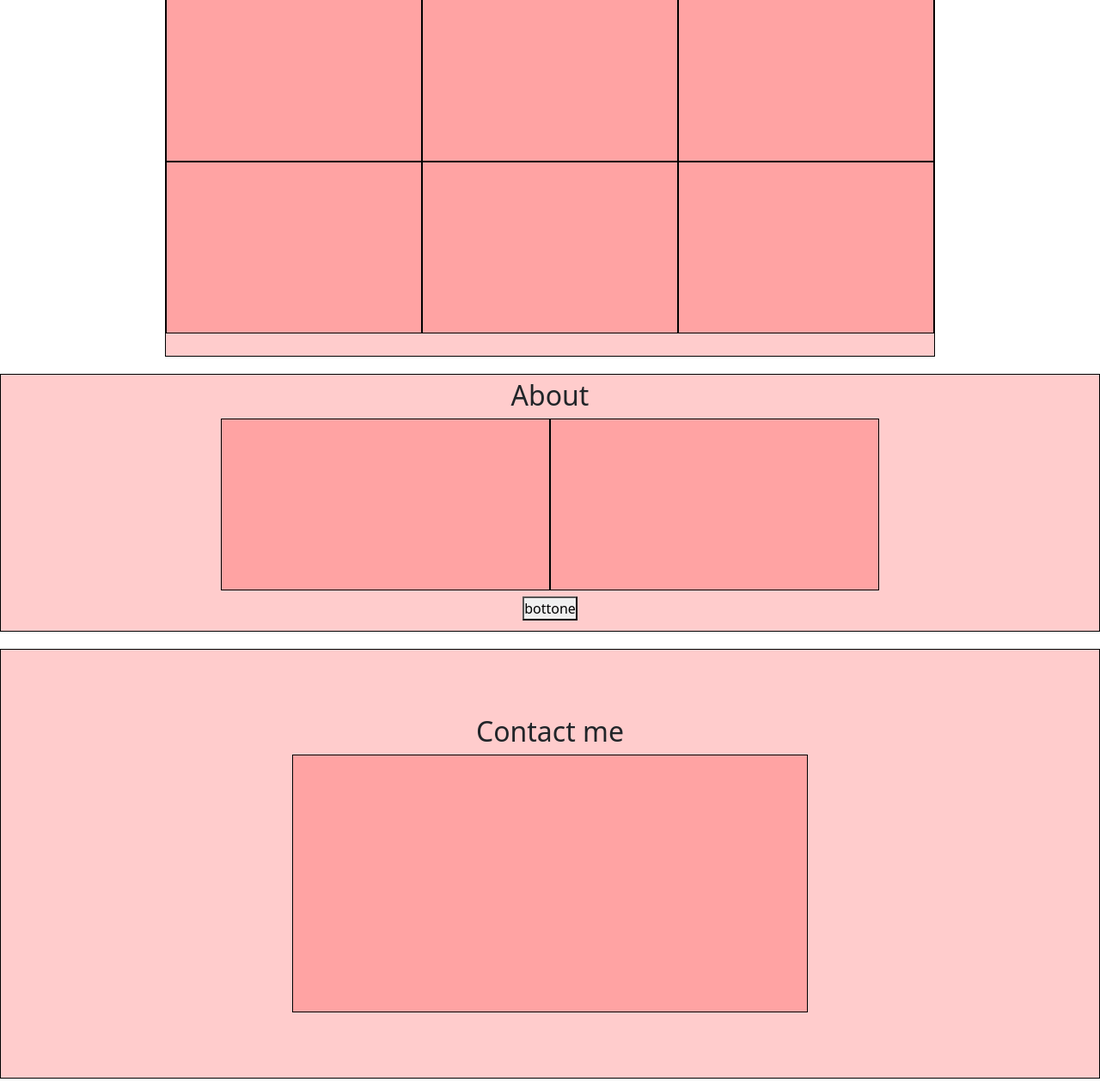
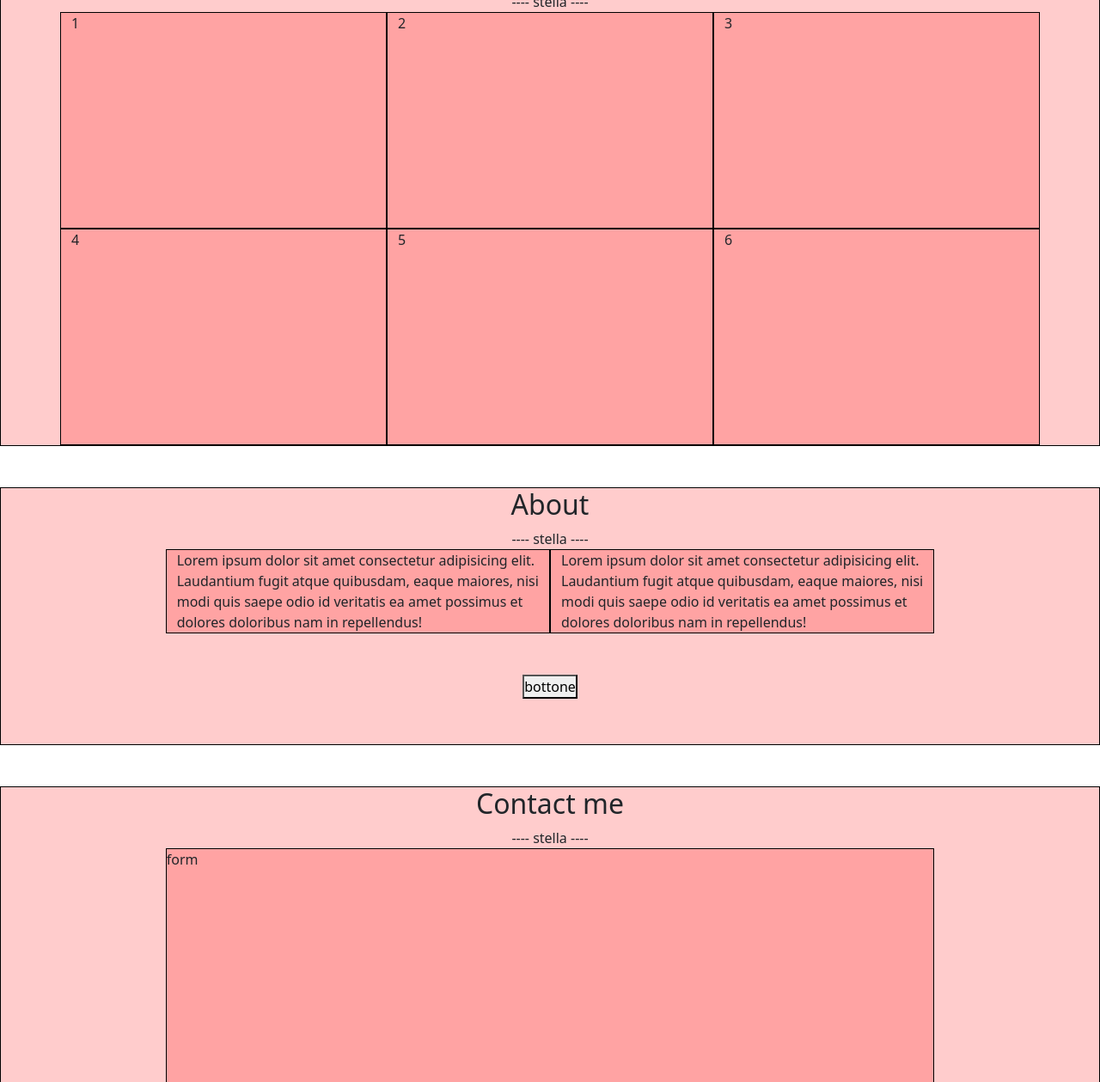
Before and after one commit to Guidocode/html-css-bootstrap-freelancer, a plain HTML site: page index.html in a window 1280 px wide. Shown: the part 635-1894 px from the top of the page at 86% size. Drawn offline with nearby package versions, Linux system fonts and the light colour scheme.

Commit message:
Miglioramento struttura

```diff
--- a/css/general.css
+++ b/css/general.css
@@ -3,3 +3,8 @@
   padding: 0;
   box-sizing: border-box;
 }
+
+.gb-container{
+  width: 70%;
+  margin: 0 auto;
+}
--- a/css/style.css
+++ b/css/style.css
@@ -10,11 +10,6 @@ header{
   z-index: 999;
 }
 
-.container-header{
-  width: 70%;
-  margin: 0 auto;
-}
-
 
 
 
@@ -25,10 +20,7 @@ header{
 */
 .jumbotron{
   height: 450px;
-  /* justify-content: center; */
-  align-items: center;
   margin-top: 80px;
-  margin-bottom: 20px;
 }
 
 .container-jumbo{
@@ -50,59 +42,18 @@ header{
 /*
   MAIN
 */
-section h2{
-  text-align: center;
-}
-
-#portfolio,
-#about,
-#contact-me{
-  flex-direction: column;
-  justify-content: center;
-}
-
-
 /* Portfolio */
-#portfolio{
-  width: 70%;
-  margin: 0 auto;
-  margin-bottom: 20px;
+.gb-card{
+  height: 250px;
 }
 /* /Portfolio  */
 
 
 /* About  */
-#about{
-  margin-bottom: 20px;
-}
-
-#about .content{
-  width: 60%;
-  margin: 0 auto;
-}
 /* /About  */
 
 
 /* Contact me  */
-#contact-me{
-  margin-bottom: 20px;
-}
-
-#contact-me .content{
-  /* justify-content: center; */
-  /* align-items: center; */
-}
-
-.container-contact-me{
-  width: 600px;
-  margin: 0 auto;
-}
-
-/* Senza usare bootstrap  */
-/* .content-contact-me{
-  width: 500px;
-  height: 300px;
-} */
 /* /Contact me  */
 
 
@@ -115,16 +66,8 @@ section h2{
   FOOTER
 */
 /* Footer top  */
-.footer-top{
-  width: 65%;
-  margin: 0 auto;
-}
 /* /Footer top  */
 
 
 /* Footer bottom  */
-.footer-bottom{
-  justify-content: center;
-  align-items: center;
-}
 /* /Footer bottom  */
--- a/css/utilities.css
+++ b/css/utilities.css
@@ -30,22 +30,3 @@
 .h500{
   min-height: 500px;
 }
-
-
-.boot-dbg-s{
-  background-color: rgba(255, 0, 0, .2);
-  border: 1px solid black;
-  height: 30px;
-}
-
-.boot-dbg-m{
-  background-color: rgba(255, 0, 0, .2);
-  border: 1px solid black;
-  height: 200px;
-}
-
-.boot-dbg-l{
-  background-color: rgba(255, 0, 0, .2);
-  border: 1px solid black;
-  height: 300px;
-}
--- a/index.html
+++ b/index.html
@@ -21,23 +21,24 @@
 
   <header class="debug">header
     <div class="container-header">
-      <div class="container">
-        <div class="row">
-          <div class="col-xs-3 col-sm-3 boot-dbg-s"></div>
-          <div class="col-xs-1 offset-xs-8 col-sm-3 offset-sm-6 boot-dbg-s"></div>
+      <nav class="container">
+        <div class="row justify-content-between align-items-center">
+          <div class="col-10 col-md-6 debug">sx</div>
+          <div class="col-6 text-end d-none d-md-block debug">dx</div>
+          <div class="col-2 text-end d-md-none debug">h</div>
         </div>
-      </div>
+      </nav>
     </div>
   </header>
 
 
   <!-- Jumbotron  -->
-  <div class="jumbotron d-flex debug"> Jumbo
+  <div class="jumbotron mb-5 d-flex align-items-center debug"> Jumbo
 
     <div class="container-jumbo">
       <div class="container">
         <div class="row">
-          <div class="col-sm-12 boot-dbg-l"></div>
+          <div class="col-sm-12 debug h300"></div>
         </div>
       </div>
     </div>
@@ -51,54 +52,76 @@
   <main>
 
     <!-- Portfolio  -->
-    <section id="portfolio" class="d-flex debug h500">
+    <section id="portfolio" class="mb-5 debug h500">
 
-      <div><h2>Portfolio</h2></div>
-      <div class="container">
-        <div class="row">
-          <div class="col-sm-6 col-md-4 boot-dbg-m"></div>
-          <div class="col-sm-6 col-md-4 boot-dbg-m"></div>
-          <div class="col-sm-6 col-md-4 boot-dbg-m"></div>
-          <div class="col-sm-6 col-md-4 boot-dbg-m"></div>
-          <div class="col-sm-6 col-md-4 boot-dbg-m"></div>
-          <div class="col-sm-6 col-md-4 boot-dbg-m"></div>
+      <div class="container text-center">
+        <h2>Portfolio</h2>
+        <div>---- stella ----</div>
+      </div>
+
+        <!-- Card  -->
+        <div class="container">
+          <div class="row row-cols-1 row-cols-md-2 row-cols-lg-3">
+            <div class="col debug">
+              <div class="gb-card">1</div>
+            </div>
+            <div class="col debug">
+              <div class="gb-card">2</div>
+            </div>
+            <div class="col debug">
+              <div class="gb-card">3</div>
+            </div>
+            <div class="col debug">
+              <div class="gb-card">4</div>
+            </div>
+            <div class="col debug">
+              <div class="gb-card">5</div>
+            </div>
+            <div class="col debug">
+              <div class="gb-card">6</div>
+            </div>
+          </div>
         </div>
-      </div>
+        <!-- /Card  -->
+
     </section>
     <!-- /Portfolio  -->
 
 
     <!-- About  -->
-    <section id="about" class="d-flex debug h300">
+    <section id="about" class="mb-5 debug h300">
 
-      <div><h2>About</h2></div>
-      <div class="content">
-        <div class="container">
-          <div class="row">
-            <div class="col-sm-6 boot-dbg-m"></div>
-            <div class="col-sm-6 boot-dbg-m"></div>
+      <div class="container text-center">
+        <h2>About</h2>
+        <div>---- stella ----</div>
+      </div>
+
+      <div class="gb-container">
+        <div class="container-fluid">
+          <div class="row row-cols-1 row-cols-md-2">
+            <div class="col debug">Lorem ipsum dolor sit amet consectetur adipisicing elit. Laudantium fugit atque quibusdam, eaque maiores, nisi modi quis saepe odio id veritatis ea amet possimus et dolores doloribus nam in repellendus!</div>
+            <div class="col debug">Lorem ipsum dolor sit amet consectetur adipisicing elit. Laudantium fugit atque quibusdam, eaque maiores, nisi modi quis saepe odio id veritatis ea amet possimus et dolores doloribus nam in repellendus!</div>
           </div>
         </div>
       </div>
 
-      <div class="btn"><button>bottone</button></div>
+
+      <div class="mt-5 text-center"><button>bottone</button></div>
 
     </section>
     <!-- /About  -->
 
 
     <!-- Contact me  -->
-    <section id="contact-me" class="d-flex debug h500">
+    <section id="contact-me" class="mb-5 debug h500">
 
-      <div><h2>Contact me</h2></div>
-      <div class="content d-flex">
-        <div class="container-contact-me">
-          <div class="container">
-            <div class="row">
-              <div class="col-sm-12 boot-dbg-l"></div>
-            </div>
-          </div>
-        </div>
+      <div class="container text-center">
+        <h2>Contact me</h2>
+        <div>---- stella ----</div>
+      </div>
+
+      <div class="gb-container debug h300">
+        form
       </div>
 
       <!-- Senza usare bootstrap  -->
@@ -112,15 +135,13 @@
   <footer>
 
     <!-- Footer top  -->
-    <section class="debug h300">footer-top
+    <section class="gb-footer-top debug h300">footer-top
 
-      <div class="footer-top">
-        <div class="container">
-          <div class="row">
-            <div class="col-sm-4 boot-dbg-m"></div>
-            <div class="col-sm-4 boot-dbg-m"></div>
-            <div class="col-sm-4 boot-dbg-m"></div>
-          </div>
+      <div class="container">
+        <div class="row row-cols-1 row-cols-md-3">
+          <div class="col debug h100">sx</div>
+          <div class="col debug h100">c</div>
+          <div class="col debug h100">dx</div>
         </div>
       </div>
 
@@ -128,15 +149,9 @@
     <!-- /Footer top  -->
 
     <!-- Footer bottom  -->
-    <section class="footer-bottom d-flex debug h100">
+    <section class="gb-footer-bottom d-flex justify-content-center align-items-center debug h100">
 
-      <div class="container-footer-bottom">
-        <div class="container">
-          <div class="row">
-            <div class="col-sm-12 boot-dbg-s">footer bottom</div>
-          </div>
-        </div>
-      </div>
+      copy
 
       <!-- Senza usare bootstrap  -->
       <!-- <div class="content-footer-bottom">footer-bottom</div> -->
```
